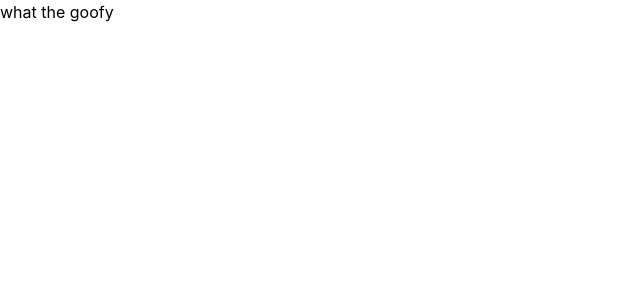
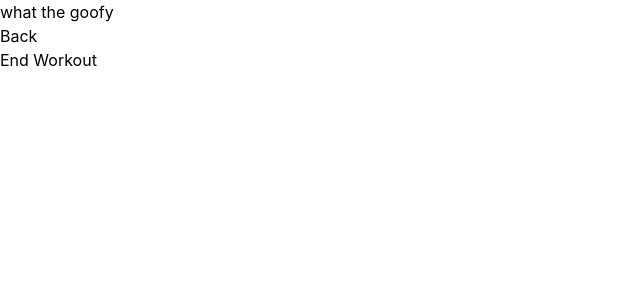
Before and after one commit to ethnlin0-netizen/gym4life, a React (Vite) app in the folder client/: page /workout/1 in a window 1280 px wide. Shown: the top 300 px of the page, without its empty margins (0-640 px from the left). Built offline with nearby package versions, Linux system fonts and the light colour scheme; sample sign-in values are in the browser's storage.

Commit message:
finished endworkoutbutton

```diff
--- a/client/src/components/ActiveWorkoutCard.tsx
+++ b/client/src/components/ActiveWorkoutCard.tsx
@@ -18,6 +18,7 @@ function ActiveWorkoutCard({ workout, onEnded }: ActiveWorkoutCardProps) {
 
     return (
         <div className="rounded-2xl w-[210px] h-[298px] bg-[#3B353A] opacity-80">
+            <h1>{workout.name}</h1>
             <Link to={`/workout/${workout._id}`} className="">Enter</Link>
             <button>Edit</button>
             <EndWorkoutButton workoutId={workout._id} onEnded={onEnded} />
--- /dev/null
+++ b/client/src/components/CompletedWorkoutCard.tsx
@@ -0,0 +1,15 @@
+import type { Workout } from '../types/Workout'
+
+interface CompletedWorkoutCardProps{
+    workout: Workout
+}
+function CompletedWorkoutCard({ workout }: CompletedWorkoutCardProps) {
+
+    return (
+        <div className="rounded-2xl w-[210px] h-[298px] bg-[#3B353A] opacity-80">
+            <p>${workout.name}</p>
+        </div>
+    )
+}
+
+export default CompletedWorkoutCard
--- a/client/src/components/Home.tsx
+++ b/client/src/components/Home.tsx
@@ -9,6 +9,7 @@ function Home() {
     const auth = useAuth()
     const [workout, setWorkout] = useState<Workout | null>(null)
     const [isLoading, setIsLoading] = useState(true)
+    const [recentCompleted, setRecentCompleted] = useState<Workout[]>([])
 
     //fetching the active workout is a network request that needs to run once when Home first appears, so useEffect is needed
     useEffect(() => {
@@ -29,6 +30,16 @@ function Home() {
             }
         }
         fetchActiveWorkout()
+    }, [auth?.token])
+
+    useEffect(() => {
+        //recent workout code here
+        async function fetchCompletedWorkouts() {
+            const res = await axios.get<Workout[]>('http://localhost:5000/api/workouts', {
+                headers: { Authorization: `Bearer: ${auth?.token}` }
+            })
+            const completedWorkouts = res.data.filter(w => w.status === 'completed').slice(0, 5)
+        }
     }, [auth?.token])
 
     return(
--- a/client/src/pages/WorkoutPage.tsx
+++ b/client/src/pages/WorkoutPage.tsx
@@ -1,4 +1,4 @@
-import { useParams } from "react-router-dom"
+import { useParams, useNavigate } from "react-router-dom"
 import { useEffect, useState } from "react"
 import { useAuth } from "../context/AuthContext"
 import type { Workout } from "../types/Workout"
@@ -9,13 +9,21 @@ function WorkoutPage() {
     const auth = useAuth()
     const [workout, setWorkout] = useState<Workout | null>(null)
     const [isLoading, setIsLoading] =useState(true)
+    const navigate = useNavigate()
 
+    async function goBack() {
+        navigate('/dashboard')
+    }
     useEffect(() => {
 
     })
 
     return (
-        <p>what the goofy</p>
+        <div>
+            <p>what the goofy</p>
+            <button onClick={goBack}>Back</button>
+            <EndWorkoutButton workoutId={id!} onEnded={goBack}/>
+        </div>
     )
 }
 
```
